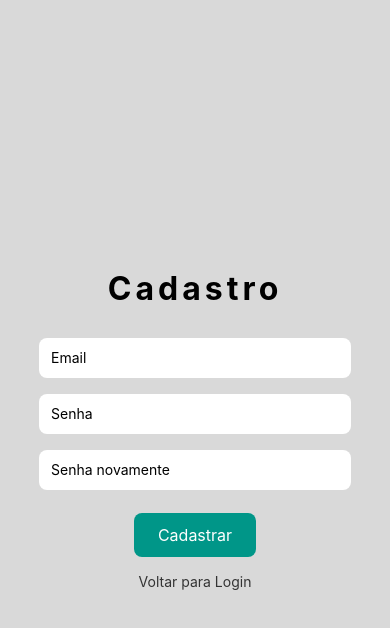
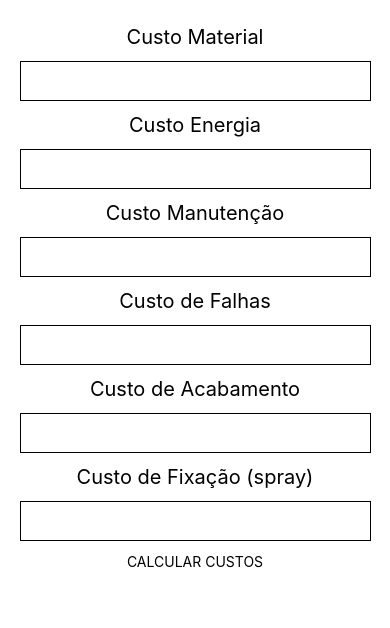
Before and after one commit to ICEI-PUC-Minas-PMV-ADS/ads-2024-1-e3-proj-mov-t8-pmv-ads-2024-1-e3-proj-printpro-wizard, a React Native app in the folder print-pro/: screen /Cadastro in a window 390 px wide. Shown: the top 628 px of the page. Built offline with nearby package versions, Linux system fonts and the light colour scheme.

Commit message:
calCusto add

```diff
--- a/print-pro/App.js
+++ b/print-pro/App.js
@@ -16,18 +16,19 @@ const Stack = createNativeStackNavigator();
 export default function App() {
 
   return (
-    <NavigationContainer>
-      <Stack.Navigator initialRouteName="Login">
-        <Stack.Screen name="Login" component={Login} options={{headerShown: false}}/>
-        <Stack.Screen name="Cadastro" component={Cadastro} options={{headerShown: false}}/>
-        <Stack.Screen name="EsqueciSenha" component={EsqueciSenha} options={{headerShown: false}}/>
-        <Stack.Screen name="Custo" component={Custo} options={{headerShown: false}}/>
-        <Stack.Screen name="Resultados" component={Resultados} options={{headerShown: false}}/>
-        <Stack.Screen name="CalcDetalhado" component={CalcDetalhado} options={{headerShown: false}}/>
-        <Stack.Screen name="PagRetorno" component={PagRetorno} options={{headerShown: false}}/>
-        <Stack.Screen name="Orcamento" component={Orcamento} options={{headerShown: false}}/>
-      </Stack.Navigator>
-    </NavigationContainer>
+    <Custo/>
+    // <NavigationContainer>
+    //   <Stack.Navigator initialRouteName="Login">
+    //     <Stack.Screen name="Login" component={Login} options={{headerShown: false}}/>
+    //     <Stack.Screen name="Cadastro" component={Cadastro} options={{headerShown: false}}/>
+    //     <Stack.Screen name="EsqueciSenha" component={EsqueciSenha} options={{headerShown: false}}/>
+    //     <Stack.Screen name="Custo" component={Custo} options={{headerShown: false}}/>
+    //     <Stack.Screen name="Resultados" component={Resultados} options={{headerShown: false}}/>
+    //     <Stack.Screen name="CalcDetalhado" component={CalcDetalhado} options={{headerShown: false}}/>
+    //     <Stack.Screen name="PagRetorno" component={PagRetorno} options={{headerShown: false}}/>
+    //     <Stack.Screen name="Orcamento" component={Orcamento} options={{headerShown: false}}/>
+    //   </Stack.Navigator>
+    // </NavigationContainer>
   )
 
 
--- a/print-pro/src/pages/Cadastro.js
+++ b/print-pro/src/pages/Cadastro.js
@@ -2,7 +2,7 @@ import React, { useState } from "react";
 import { View, Text, StyleSheet, TextInput, TouchableOpacity } from 'react-native';
 import { useNavigation } from '@react-navigation/native';
 import { createUserWithEmailAndPassword } from "firebase/auth";
-import { auth } from "../services/fireBaseConfig";
+import {app,auth, db, collection, addDoc} from "../services/fireBaseConfig";
 
 export default function Cadastro() {
 
@@ -19,9 +19,22 @@ export default function Cadastro() {
   const [text, setText] = useState("")
   // const [name ,setName] = useState();
 
+
+
   const handleCadastro = () => {
     const emailValue = email.slice(email.indexOf("@") + 1)
     const emailDomain = ["gmail.com", "hotmail.com", "outlook.com", "proton.com"]
+
+    async function addEmail() {
+      try {
+        const docRef = await addDoc(collection(db, "emails"), {
+          email: email
+        });
+        console.log("Document written with ID: ", docRef.id);
+      } catch (e) {
+        console.error("Error adding document: ", e);
+      }
+    }
 
     if (password !== password2) {
       setText("As senhas devem ser iguais!")
@@ -34,6 +47,7 @@ export default function Cadastro() {
       .then((userCredential) => {
         const user = userCredential.user;
         setUser(user);
+        addEmail();
         navigation.navigate('Login');
       })
       .catch((error) => {
--- a/print-pro/src/pages/Custo.js
+++ b/print-pro/src/pages/Custo.js
@@ -1,31 +1,56 @@
-import React from "react";
-import { View, Text, StyleSheet, TextInput } from 'react-native';
+import React, { useState } from "react";
+import { View, Text, StyleSheet, TextInput, TouchableOpacity } from 'react-native';
 import Footer from './Footer/index';
 
 export default function Custo() {
 
-  const [resource, setResource] = React.useState();
-  const [energy, setEnergy] = React.useState();
-  const [maintenance, setMaintenance] = React.useState();
-  const [fails, setFails] = React.useState();
-  const [finishing, setFinishing] = React.useState();
-  const [fixation, setFixation] = React.useState();
+  const [resource, setResource] = useState()
+  const [calResource, setCalResource] = useState()
 
-/* Custo do Material: Valor do material / 1000 * peso estimado(g)
-exemplo: (150/1000) * 120 = $ 18,00 */
+  const [energy, setEnergy] = useState()
 
-/* Custo de Energia: Definido pelo usuário */
+  const [maintenance, setMaintenance] = useState()
+  const [calMaintenance, setCalMaintenance] = useState()
 
-/* Custo de Manutenção: custo do material * 0,15
-exemplo: 18 * 0,15 = $2,70 */
+  const [fails, setFails] = useState()
+  const [calFails, setCalFails] = useState()
 
-/* Custo de Falhas: custo de material * media de falhas
-exemplo 18 * 0,1 = $1,8 */
+  const [finishing, setFinishing] = useState()
+  const [calFinishing, setCalFinishing] = useState()
 
-/* Custo do Acabamento (15%): custo de material * 15%
-exemplo 18 * 0,15 = $2,70 */
+  const [fixation, setFixation] = useState()
 
-/* Custo de Fixação (spray): Definido pelo usuário */
+  const [text, setText] = useState()
+
+  function Calcular() {
+
+    const resourceValue = parseFloat(resource)
+    const maintenanceValue = parseFloat(maintenance)
+    const failsValue = parseFloat(fails)
+    const finishingValue = parseFloat(finishing)
+
+    if (!isNaN(resourceValue) ) {
+      setCalResource((resourceValue / 1000) * 120);
+      console.log(calResource)
+    }
+
+    if (!isNaN(maintenanceValue) ) {
+      setCalMaintenance(maintenanceValue * 0,15);
+      console.log(calMaintenance)
+    }
+
+    if (!isNaN(failsValue) ) {
+      setCalFails(failsValue * 0,1);
+      console.log(calFails)
+    }
+
+    if (!isNaN(finishingValue) ) {
+      setCalFinishing(finishingValue * 0,15);
+      console.log(calFinishing)
+    }
+
+    setText("Valor adicionado! Vá para aba Resultados!")
+  }
 
   return (
     <View style={styles.container}>
@@ -33,28 +58,39 @@ exemplo 18 * 0,15 = $2,70 */
       <View style={styles.textContainer}>
 
         <Text style={styles.text}>Custo Material</Text>
-        <TextInput keyboardType="numeric" onChangeText={setResource} value={resource} style={styles.input}/>
+        <TextInput style={styles.input} keyboardType="numeric" onChangeText={text => setResource(text)}
+        inputMode="numeric" maxLength={20}/>
 
         <Text style={styles.text}>Custo Energia</Text>
-        <TextInput keyboardType="numeric" onChangeText={setEnergy} value={energy} style={styles.input}/>
+        <TextInput keyboardType="numeric" onChangeText={text => setEnergy(text)} value={energy} style={styles.input}
+        inputMode="numeric" maxLength={20}/>
 
         <Text style={styles.text}>Custo Manutenção</Text>
-        <TextInput keyboardType="numeric" onChangeText={setMaintenance} value={maintenance} style={styles.input}/>
+        <TextInput keyboardType="numeric" onChangeText={text => setMaintenance(text)} value={maintenance} style={styles.input}
+        inputMode="numeric" maxLength={20}/>
 
         <Text style={styles.text}>Custo de Falhas</Text>
-        <TextInput keyboardType="numeric" onChangeText={setFails} value={fails} style={styles.input}/>
+        <TextInput keyboardType="numeric" onChangeText={text => setFails(text)} value={fails} style={styles.input}
+        inputMode="numeric" maxLength={20}/>
 
         <Text style={styles.text}>Custo de Acabamento</Text>
-        <TextInput keyboardType="numeric" onChangeText={setFinishing} value={finishing} style={styles.input}/>
+        <TextInput keyboardType="numeric" onChangeText={text => setFinishing(text)} value={finishing} style={styles.input}
+        inputMode="numeric" maxLength={20}/>
 
         <Text style={styles.text}>Custo de Fixação (spray)</Text>
-        <TextInput keyboardType="numeric" onChangeText={setFixation} value={fixation} style={styles.input}/>
+        <TextInput keyboardType="numeric" onChangeText={text => setFixation(text)} value={fixation} style={styles.input}
+        inputMode="numeric" maxLength={20}/>
+
+        <Text style={styles.red}>{text}</Text>
+
+        <TouchableOpacity onPress={Calcular}>
+          <Text style={styles.textCadastroClick}>CALCULAR CUSTOS</Text>
+        </TouchableOpacity>
       </View>
 
-      <Footer />
+      {/* <Footer /> */}
 
     </View>
-
   );
 }
 
@@ -66,17 +102,14 @@ const styles = StyleSheet.create({
     height: "100%",
     width: "100%",
   },
-
   textContainer: {
     display: "flex",
     alignItems: "center",
     marginTop: 25
   },
-
   text: {
     fontSize: 20,
   },
-
   input: {
     width: '90%',
     height: 40,
@@ -84,5 +117,7 @@ const styles = StyleSheet.create({
     borderWidth: 1,
     padding: 10,
   },
-
+  red: {
+    color: "red",
+  },
 });
--- a/print-pro/src/services/fireBaseConfig.js
+++ b/print-pro/src/services/fireBaseConfig.js
@@ -2,6 +2,8 @@
 import { initializeApp } from "firebase/app";
 import { getAnalytics } from "firebase/analytics";
 import { getAuth } from "firebase/auth"
+import { getFirestore, collection, addDoc } from "firebase/firestore";
+
 
 const firebaseConfig = {
   apiKey: "AIzaSyD3gHKUaNmY3LIW6TKnycZEKQfofZWqesY",
@@ -16,4 +18,6 @@ const firebaseConfig = {
 
 const app = initializeApp(firebaseConfig);
 const analytics = getAnalytics(app);
-export const auth = getAuth(app)
+const auth = getAuth(app)
+const db = getFirestore(app);
+export {app, auth, db, collection, addDoc}
```
